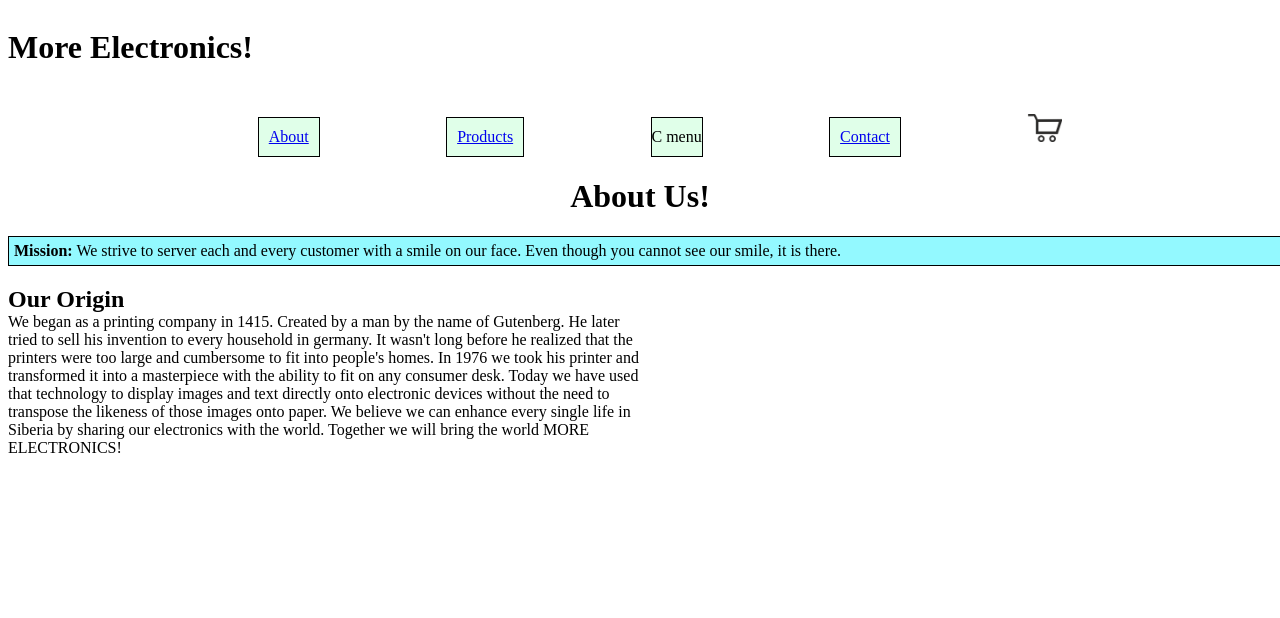
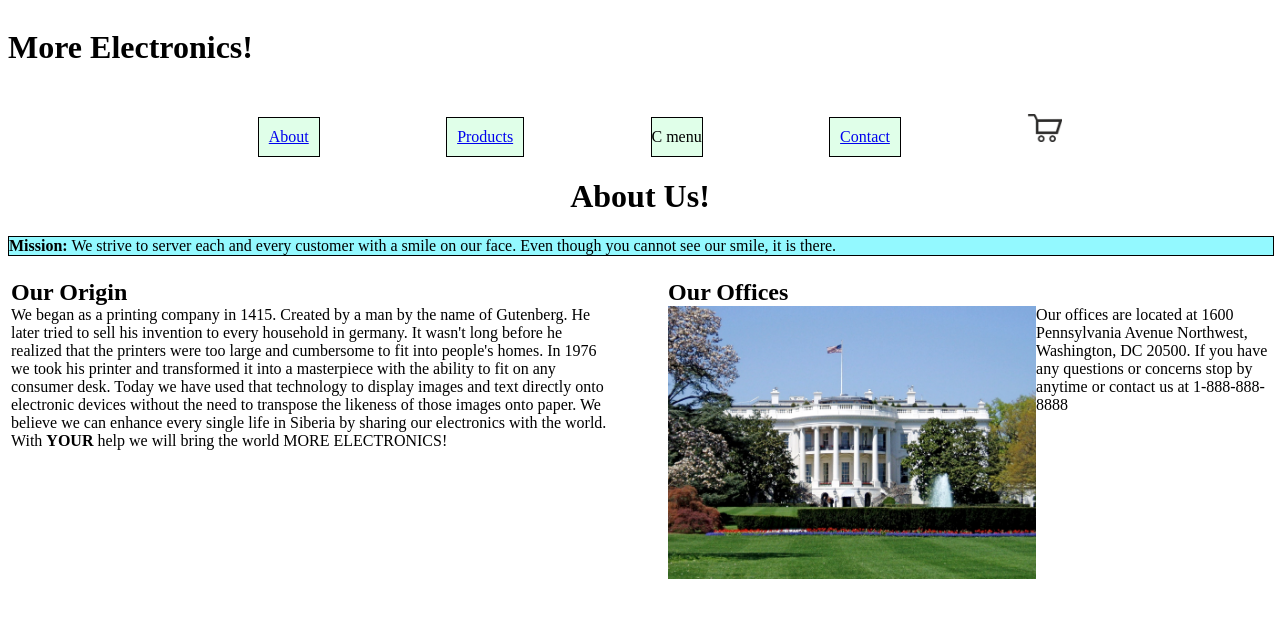
Before and after one commit to CMortty/InternetAppsInf124, a PHP site: page /about.html in a window 1280 px wide. Shown: the top 618 px of the page. Run offline with PHP 8.4, Linux system fonts and the light colour scheme; some libraries are stand-ins or nearby versions.

Commit message:
include office information in about

```diff
--- a/about.html
+++ b/about.html
@@ -33,17 +33,28 @@
                 our smile, it is there.
 
     </div>
+    <table summary="Table for about info">
+      <tr>
+        <td width =48% valign="top">
           <div class="content">
             <h2>Our Origin</h2>
             <p>We began as a printing company in 1415. Created by a man by the name of Gutenberg.
               He later tried to sell his invention to every household in germany. It wasn't long before he realized that the printers were too large and cumbersome
               to fit into people's homes. In 1976 we took his printer and transformed it into a masterpiece with the ability to fit on any consumer desk. Today we have used that
               technology to display images and text directly onto electronic devices without the need to transpose the likeness of those images onto paper.
-    We believe we can enhance every single life in Siberia by sharing our electronics with the world. Together we will bring the world MORE ELECTRONICS!
+              We believe we can enhance every single life in Siberia by sharing our electronics with the world. With <strong>YOUR</strong> help we will bring the world MORE ELECTRONICS!
             </p>
             </div>
-
-
+          </td>
+          <td width=4%>
+          </td>
+          <td width=48%>
+            <h2>Our Offices</h2>
+            <img id="office" src="img/office.jpg" alt="Our Offices in Washington" />
+            Our offices are located at 1600 Pennsylvania Avenue Northwest, Washington, DC 20500.
+            If you have any questions or concerns stop by anytime or contact us at 1-888-888-8888
+          </td>
+        </tr>
 
 </body>
 
--- a/src/about.css
+++ b/src/about.css
@@ -1,7 +1,6 @@
 /*about.css*/
 
 .content p {
-    width: 50%;
     margin: 0px 0px 0px 0px;
 
     border: 1px;
@@ -13,7 +12,7 @@
   margin: 0px auto 0px auto;
   background: #93F9FF;
   border: 1px solid;
-  padding: 5px
+  padding: 5pxS
 
 
 }
@@ -22,4 +21,12 @@ h2{
 margin-bottom: 0em;
 margin-left: 0;
 margin-right: 0;
+
 }
+
+#office{
+  width: 23em;
+  height: auto;
+  float: left;
+
+}
```
Lines whose indentation alone changed are shown as unchanged.
